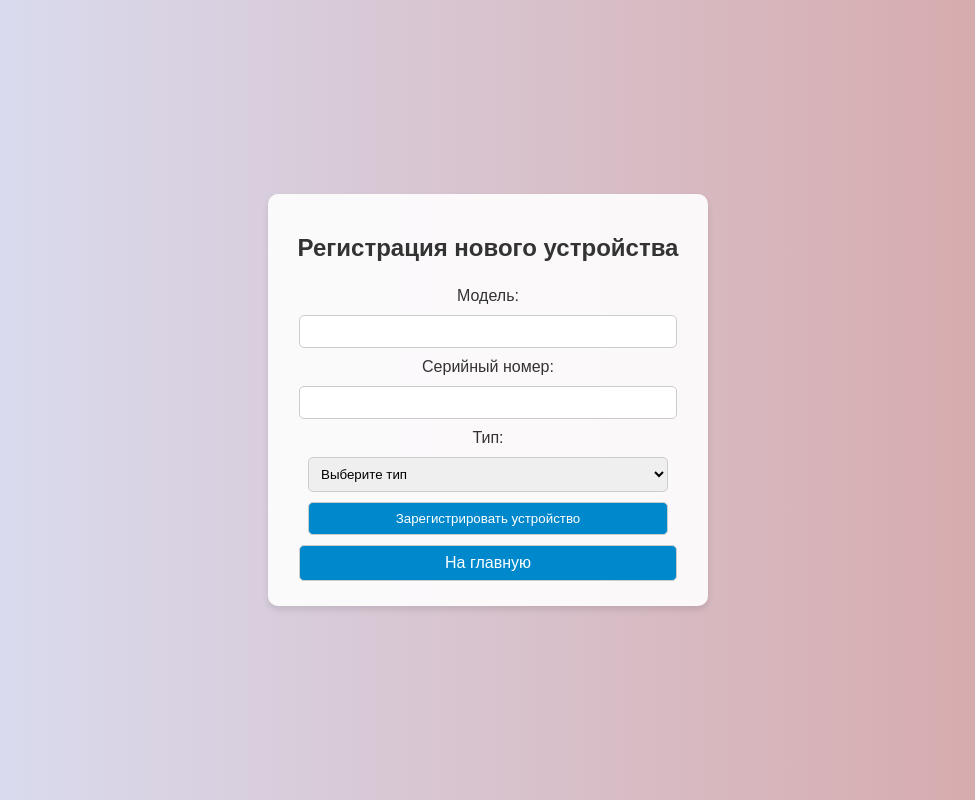
After one commit to ermolaevv/IoT, a Django app: page /devices/register/ in a window 1280 px wide. The commit adds this page. Shown: the whole page, without its empty margins (152-1127 px from the left). Run offline with Django 5.2, Linux system fonts and the light colour scheme; data that the repository does not hold is empty.

Commit message:
add new html reg devices

```diff
--- a/IoT/backend/IoT/urls.py
+++ b/IoT/backend/IoT/urls.py
@@ -23,5 +23,6 @@ urlpatterns = [
     path('login/', views.user_login, name='login'),
     path('register/', views.register, name='register'),
     path('api/telemetry/', views.telemetry, name='telemetry'),
+    path('devices/register/', views.register_device, name='register_device'),
     path('admin/', admin.site.urls),
 ]
--- a/IoT/backend/notes/admin.py
+++ b/IoT/backend/notes/admin.py
@@ -1,3 +1,4 @@
 from django.contrib import admin
+from .models import Devices
 
-# Register your models here.
+admin.site.register(Devices)
--- /dev/null
+++ b/IoT/backend/notes/forms.py
@@ -0,0 +1,14 @@
+from django import forms
+from .models import Devices, DeviceType
+
+class DeviceForm(forms.ModelForm):
+    type = forms.ModelChoiceField(queryset=DeviceType.objects.all(), empty_label="Выберите тип")
+
+    class Meta:
+        model = Devices
+        fields = ['model', 'serial_number', 'type', 'owner', 'token']
+
+    def __init__(self, *args, **kwargs):
+        super(DeviceForm, self).__init__(*args, **kwargs)
+        for field in self.fields.values():
+            field.widget.attrs.update({'class': 'form-control'})
--- a/IoT/backend/notes/models.py
+++ b/IoT/backend/notes/models.py
@@ -1,15 +1,28 @@
 from datetime import datetime
+import uuid
 from django.db import models
+from django.conf import settings
 
-# Create your models here.
 class Telemetry(models.Model):
     token = models.CharField(max_length=128)
     ressived_time = models.DateTimeField(default=lambda: datetime.now().isoformat())
     data = models.JSONField()
 
+class DeviceType(models.Model):
+    type = models.CharField(max_length=100)
+
+    class Meta:
+        db_table = 'device_types'
+
+    def __str__(self):
+        return self.type
+
 class Devices(models.Model):
     model = models.CharField(max_length=100)
     serial_number = models.CharField(max_length=100)
-    type = models.CharField(max_length=100)
-    owner = models.IntegerField()
-    token = models.CharField(max_length=128)
+    type = models.ForeignKey(DeviceType, on_delete=models.CASCADE)
+    owner = models.IntegerField(blank=True, null=True)
+    token = models.CharField(max_length=128, blank=True, null=True)
+
+    def __str__(self):
+        return f"{self.model} ({self.serial_number}) - Token: {self.token}"
--- a/IoT/backend/notes/views.py
+++ b/IoT/backend/notes/views.py
@@ -18,6 +18,9 @@ from django.contrib import messages
 from django.db import transaction
 from django import forms
 from django.core.exceptions import ValidationError
+from .models import Devices
+from .forms import DeviceForm
+
 
 
 @api_view(['GET', 'POST'])
@@ -66,7 +69,7 @@ def user_login(request):
         if user is not None:
             login(request, user)
             messages.success(request, 'Вы успешно вошли в систему.')
-            return redirect('index')
+            return redirect('register_device')
         else:
             return render(request, 'login.html', {'error_message': 'Неверное имя пользователя или пароль'})
     return render(request, 'login.html')
@@ -92,3 +95,16 @@ def register(request):
             messages.error(request, 'Пароли не совпадают.')
             return render(request, 'register.html', {'error_message': 'Пароли не совпадают'})
     return render(request, 'register.html')
+
+
+
+
+def register_device(request):
+    if request.method == 'POST':
+        form = DeviceForm(request.POST)
+        if form.is_valid():
+            form.save()
+            return redirect('register_device')
+    else:
+        form = DeviceForm()
+    return render(request, 'register_device.html', {'form': form})
--- /dev/null
+++ b/IoT/frontend/templates/register_device.html
@@ -0,0 +1,81 @@
+<!DOCTYPE html>
+<html lang="ru">
+<head>
+    <meta charset="UTF-8">
+    <title>Регистрация нового устройства</title>
+    <style>
+        body {
+            font-family: 'Arial', sans-serif;
+            background: linear-gradient(to right, #dae2f8, #d6a4a4);
+            color: #333;
+            margin: 0;
+            padding: 0;
+            display: flex;
+            align-items: center;
+            justify-content: center;
+            height: 100vh;
+            text-align: center;
+        }
+        .container {
+            width: 100%;
+            max-width: 400px;
+            padding: 20px;
+            background-color: rgba(255, 255, 255, 0.9);
+            border-radius: 10px;
+            box-shadow: 0 4px 6px rgba(0,0,0,0.1);
+            margin: auto;
+        }
+        form {
+            display: flex;
+            flex-direction: column;
+            align-items: center;
+        }
+        label, input, select, button, a {
+            display: block;
+            width: 90%;
+            margin: 5px auto;
+        }
+        input, select, button, a {
+            padding: 8px;
+            border: 1px solid #ccc;
+            border-radius: 5px;
+        }
+        button, a {
+            background-color: #0088cc;
+            color: white;
+            cursor: pointer;
+            text-decoration: none;
+        }
+        a:hover, button:hover {
+            background-color: #005f8c;
+        }
+        .error {
+            color: red;
+            margin-top: 10px;
+        }
+    </style>
+</head>
+<body>
+    <div class="container">
+        <h2>Регистрация нового устройства</h2>
+        <form action="{% url 'register_device' %}" method="post">
+            {% csrf_token %}
+            <label for="model">Модель:</label>
+            <input type="text" id="model" name="model" value="{{ form.model.value|default_if_none:'' }}" required>
+            {{ form.model.errors }}
+            <label for="serial_number">Серийный номер:</label>
+            <input type="text" id="serial_number" name="serial_number" value="{{ form.serial_number.value|default_if_none:'' }}" required>
+            {{ form.serial_number.errors }}
+            <label for="type">Тип:</label>
+            <select id="type" name="type" required>
+                {% for type_id, type_name in form.type.field.choices %}
+                    <option value="{{ type_id }}" {% if type_id == form.type.value %}selected{% endif %}>{{ type_name }}</option>
+                {% endfor %}
+            </select>
+            {{ form.type.errors }}
+            <button type="submit">Зарегистрировать устройство</button>
+            <a href="{% url 'index' %}" class="back-button">На главную</a>
+        </form>
+    </div>
+</body>
+</html>
```
Also changed, not shown: IoT/frontend/templates/index.html (+0 -17 lines).
